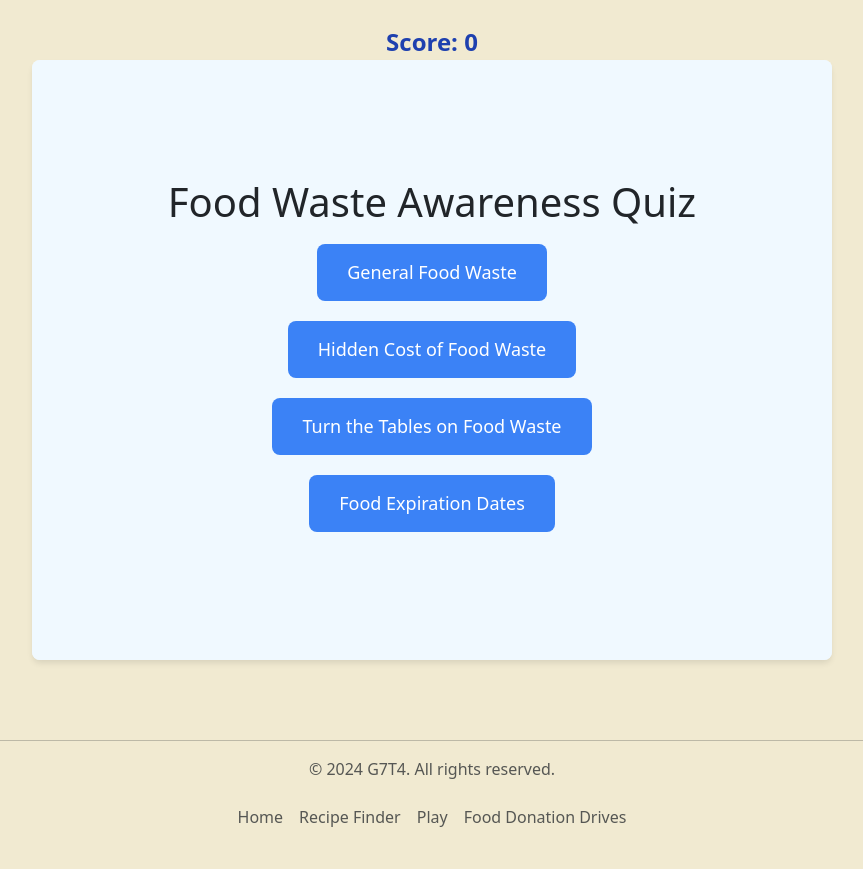
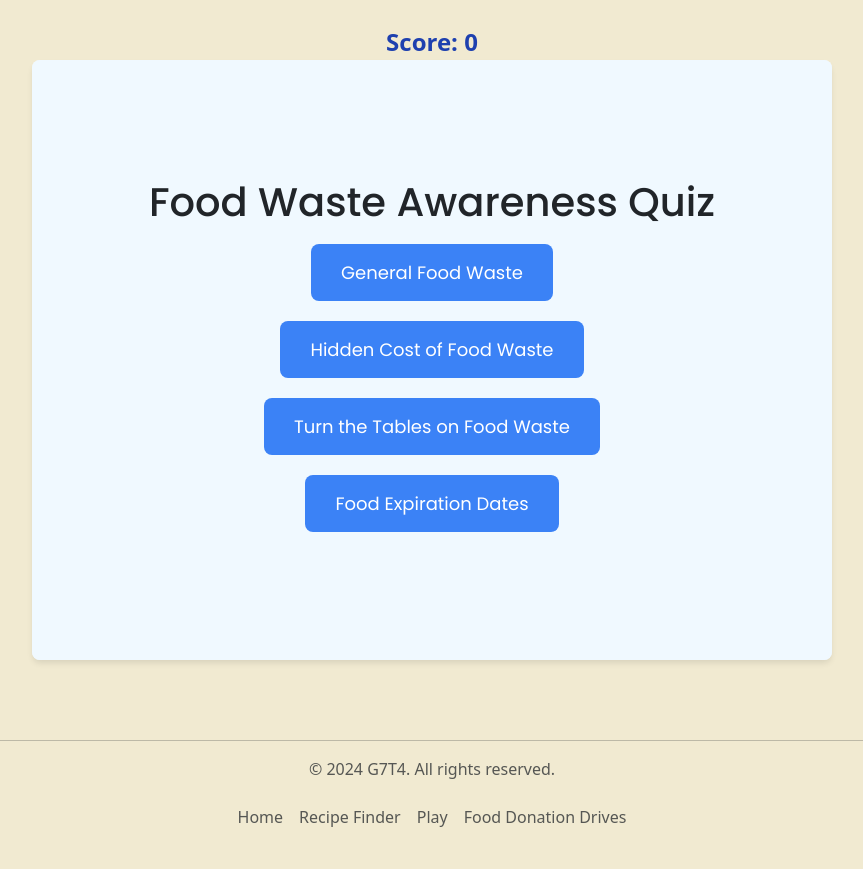
Before and after one commit to LuaYiNing/wad2Proj, a PHP site: page /frontend/quiz.html in a window 1280 px wide. Shown: the part 83-952 px from the top of the page, without its empty margins (208-1071 px from the left). Run offline with PHP 8.4, Linux system fonts and the light colour scheme; some web fonts are replaced.

Commit message:
Update quiz.css

```diff
--- a/public/frontend/quiz.css
+++ b/public/frontend/quiz.css
@@ -23,7 +23,7 @@ body {
   overflow: hidden;
   border-radius: 8px;
   box-shadow: 0 4px 6px -1px rgb(0 0 0 / 0.1);
-  font-family: system-ui;
+  font-family: "Poppins", sans-serif;
 }
 
 #gameCanvas {
```
